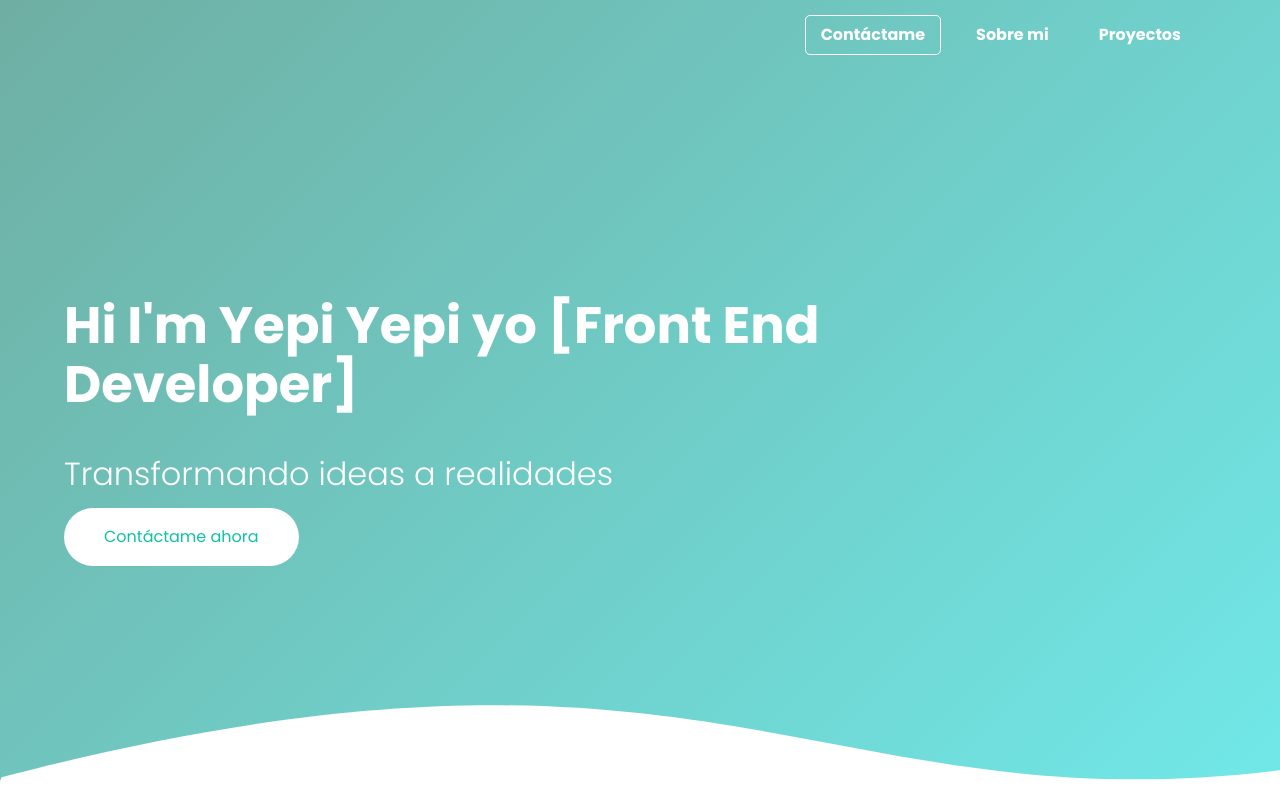
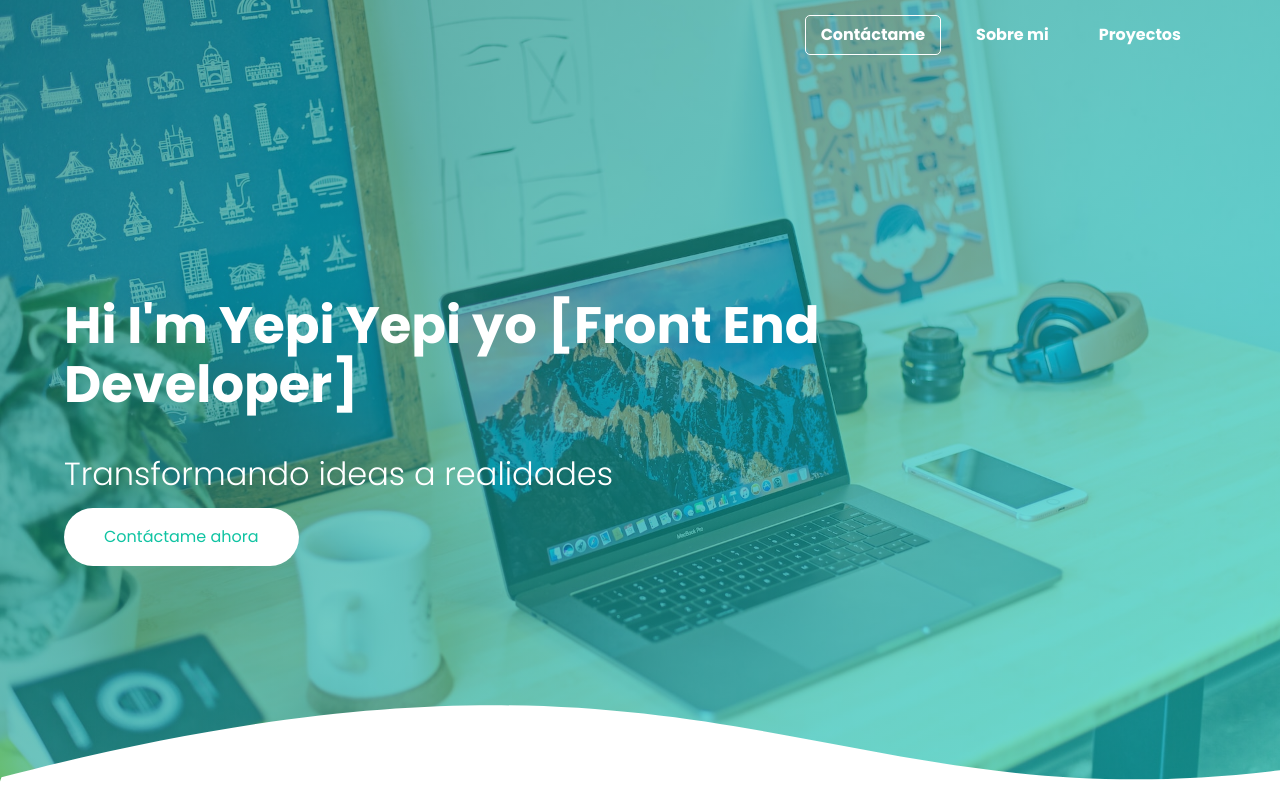
Before and after one commit to dani-to/ownProjects, a plain HTML site: page index.html in a window 1280 px wide. Shown: the top 797 px of the page. Drawn offline with Linux system fonts and the light colour scheme.

Commit message:
Update estilos.css

```diff
--- a/css/estilos.css
+++ b/css/estilos.css
@@ -28,7 +28,7 @@ body {
 
 .hero{
     height: 100vh;
-    background-image: var(--background), url(../ownProjects/assets/hero.jpg);
+    background-image: var(--background), url(../assets/hero.jpg);
     background-repeat: no-repeat;
     background-size: cover;
     background-attachment: fixed;
```
